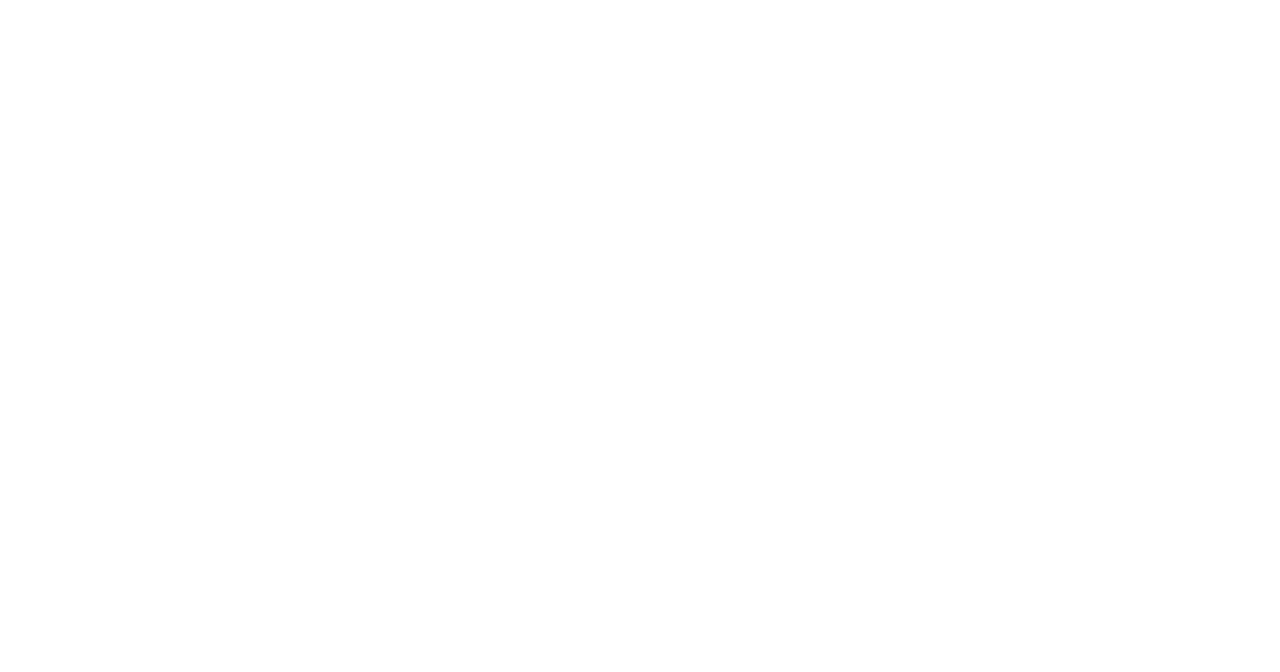
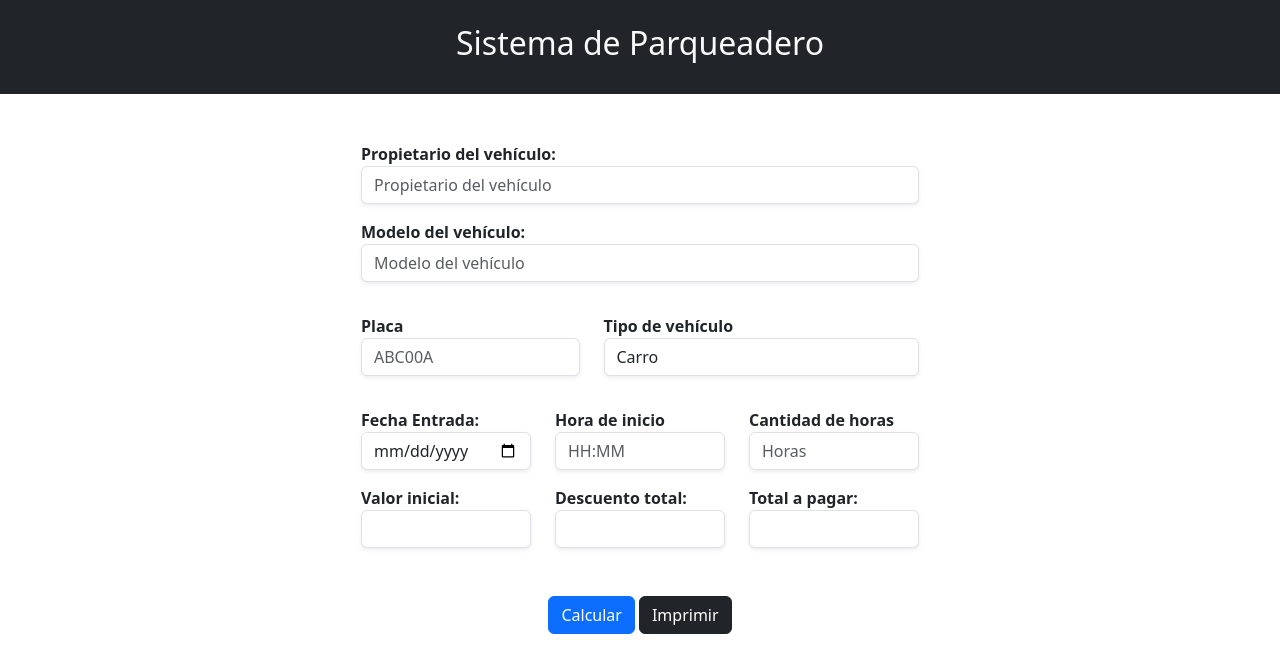
Before and after one commit to yesid10/SistemaParqueadero, a plain HTML site: page index.html in a window 1280 px wide. Drawn offline with nearby package versions, Linux system fonts and the light colour scheme.

Commit message:
maquetacion terminada

```diff
--- a/index.html
+++ b/index.html
@@ -1,12 +1,94 @@
-<!DOCTYPE html>
+<!doctype html>
 <html lang="es">
-<head>
-    <meta charset="UTF-8">
-    <meta http-equiv="X-UA-Compatible" content="IE=edge">
-    <meta name="viewport" content="width=device-width, initial-scale=1.0">
+  <head>
+    <meta charset="utf-8">
+    <meta name="viewport" content="width=device-width, initial-scale=1">
     <title>Sistema Parqueadero</title>
-</head>
-<body>
+    <link href="https://cdn.jsdelivr.net/npm/bootstrap@5.3.0-alpha1/dist/css/bootstrap.min.css" rel="stylesheet" integrity="sha384-GLhlTQ8iRABdZLl6O3oVMWSktQOp6b7In1Zl3/Jr59b6EGGoI1aFkw7cmDA6j6gD" crossorigin="anonymous">
+  </head>
+  <header class="bg-dark">
+    <div class="d-flex justify-content-center p-2">
+        <span class="p-3 text-light h2">Sistema de Parqueadero</span>
+    </div>
+</header>
 
-</body>
+  <body>
+    <div class="container mt-5">
+        <form class="w-50 mx-auto">
+            <div class="form-group">
+                <label for="propietario">
+                    <strong>Propietario del vehículo:</strong>
+                </label>
+                <input type="text"  id="propieatrio" class="form-control shadow-sm" placeholder="Propietario del vehículo" required>
+            </div>
+
+            <div class="form-group py-3">
+                <label for="modelo">
+                  <strong>Modelo del vehículo:</strong>
+                </label>
+                <input type="text" class="form-control shadow-sm" placeholder="Modelo del vehículo" required>
+            </div>
+
+            <div class="row py-3">
+              <div class="col-5">
+                <label for="placa"><strong>Placa</strong></label>
+                <input type="text" class="form-control shadow-sm" id="placa" placeholder="ABC00A" required>
+              </div>
+              <div class="col-7">
+                <label for="tipo"><strong>Tipo de vehículo</strong></label>
+                <select class="form-control shadow-sm" id="tipo">
+                  <option>Carro</option>
+                  <option>Moto</option>
+                </select>
+              </div>
+            </div>
+
+            <div class="row py-3">
+              <div class="col-4">
+                <label for="entryDate"><strong>Fecha Entrada:</strong></label>
+                <input type="date" class="form-control shadow-sm" id="entryDate" required>
+              </div>
+
+              <div class="col-4">
+                <label for="inicio"><strong>Hora de inicio</strong></label>
+                <input type="datetime" class="form-control shadow-sm" id="inicio" placeholder="HH:MM" required>
+              </div>
+
+              <div class="col-4">
+                <label for="salida"><strong>Cantidad de horas</strong></label>
+                <input type="datetime" class="form-control shadow-sm" id="salida" placeholder="Horas" required>
+              </div>
+            </div>
+
+            <div id="montos" class="row">
+              <div class="col-4">
+                <label for="valor"><strong>Valor inicial:</strong></label>
+                <input type="text" class="form-control shadow-sm" id="valor" readonly>
+              </div>
+
+              <div class="col-4">
+                <label for="descuento"><strong>Descuento total:</strong></label>
+                <input type="text" class="form-control shadow-sm" id="descuento" readonly>
+              </div>
+
+              <div class="col-4">
+                <label for="total"><strong>Total a pagar:</strong></label>
+                <input type="text" class="form-control shadow-sm" id="total" readonly>
+              </div>
+            </div>
+
+            <div class="d-flex justify-content-center container my-5">
+              <button class="btn btn-primary" type="button" id="btnCalcula">
+                Calcular
+              </button>
+
+              <button id="btnImprimir" class="btn btn-dark ms-1" type="button">
+                Imprimir
+              </button>
+            </div>
+
+        </form>
+    </div>
+    <script src="https://cdn.jsdelivr.net/npm/bootstrap@5.3.0-alpha1/dist/js/bootstrap.bundle.min.js" integrity="sha384-w76AqPfDkMBDXo30jS1Sgez6pr3x5MlQ1ZAGC+nuZB+EYdgRZgiwxhTBTkF7CXvN" crossorigin="anonymous"></script>
+  </body>
 </html>
```
